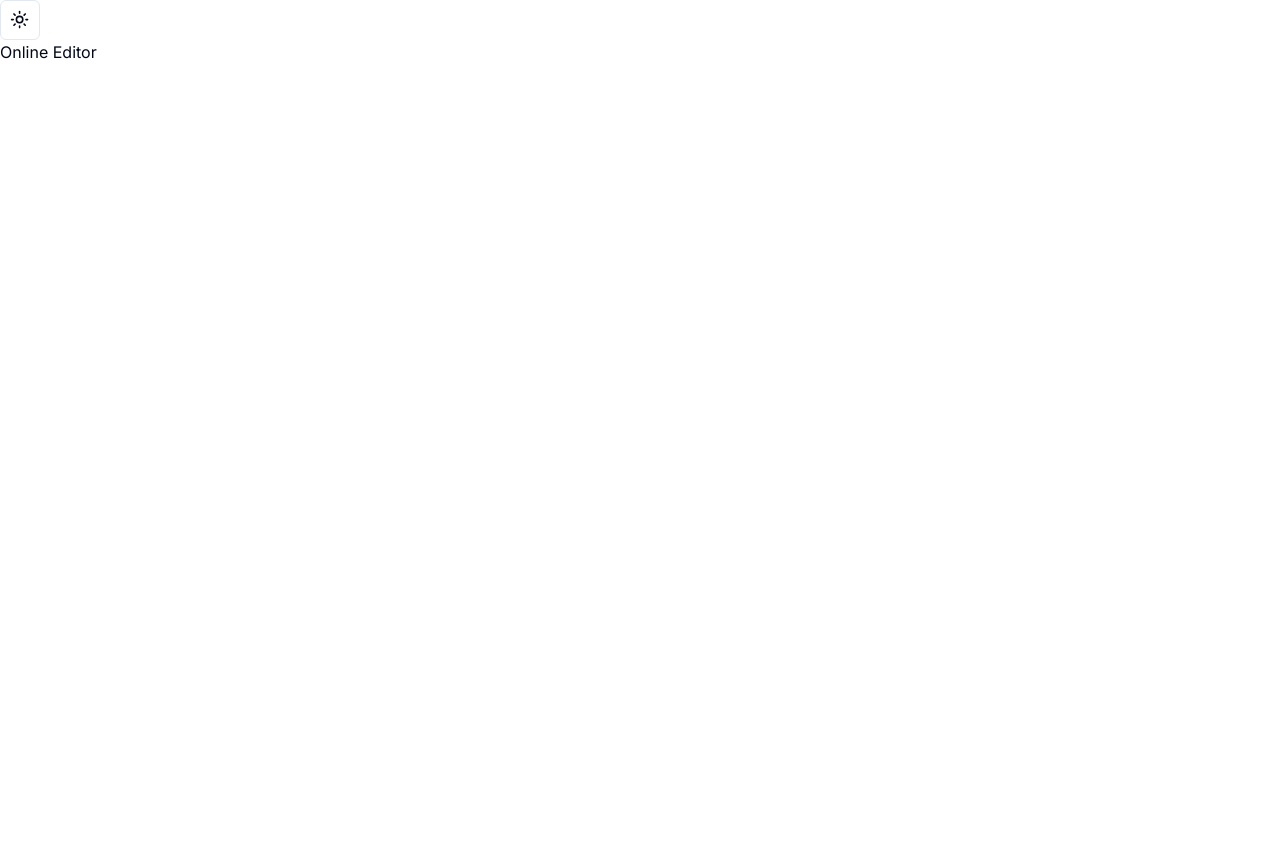
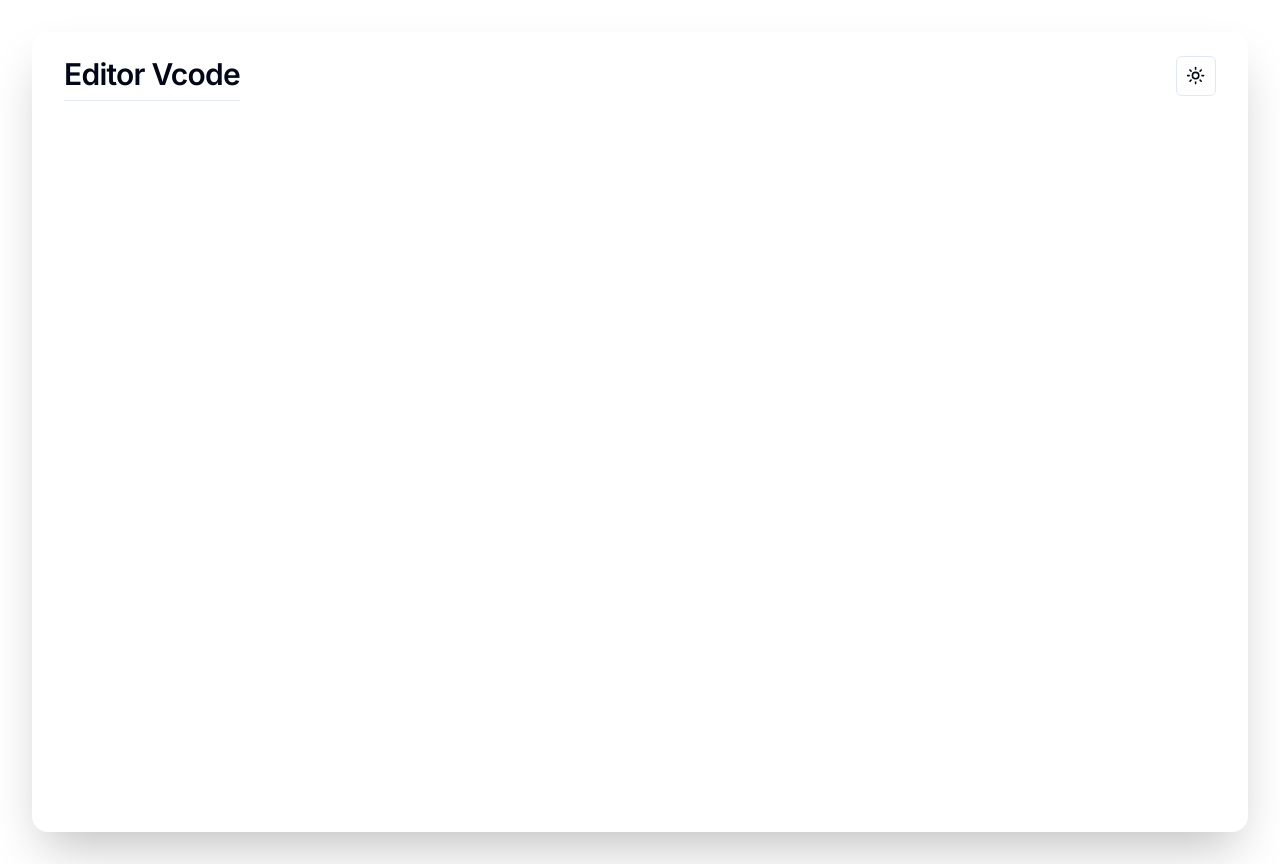
Before and after one commit to vdevcode/Editor-Compiler-Online, a Next.js app: page / in a window 1280 px wide. Before the commit the page ends 800 px from the top, so only its background shows below. Built offline with nearby package versions, Linux system fonts and the light colour scheme.

Commit message:
feat: ui editor

```diff
--- a/app/page.tsx
+++ b/app/page.tsx
@@ -1,11 +1,9 @@
 import EditorComponent from "@/components/EditorComponent";
-import { ModeToggle } from "@/components/mode-toggle-btn";
 import React from "react";
 
 const Home = () => {
   return (
-    <div>
-      <ModeToggle />
+    <div className="p-8">
       <EditorComponent />
     </div>
   );
--- a/components/EditorComponent.tsx
+++ b/components/EditorComponent.tsx
@@ -1,9 +1,15 @@
 import React from 'react'
+import { ModeToggle } from './mode-toggle-btn'
 
 const EditorComponent = () => {
   return (
-    <div>
-          Online Editor
+    <div className='min-h-screen dark:bg-slate-900 rounded-2xl shadow-2xl py-6 px-8'>
+         <div className="flex item-center justify-between">
+            <h2 className="scroll-m-20 border-b pb-2 text-3xl font-semibold tracking-tight first:mt-0">Editor Vcode </h2>
+            <div className="flex">
+                <ModeToggle />
+            </div>
+         </div>
     </div>
   )
 }
```
